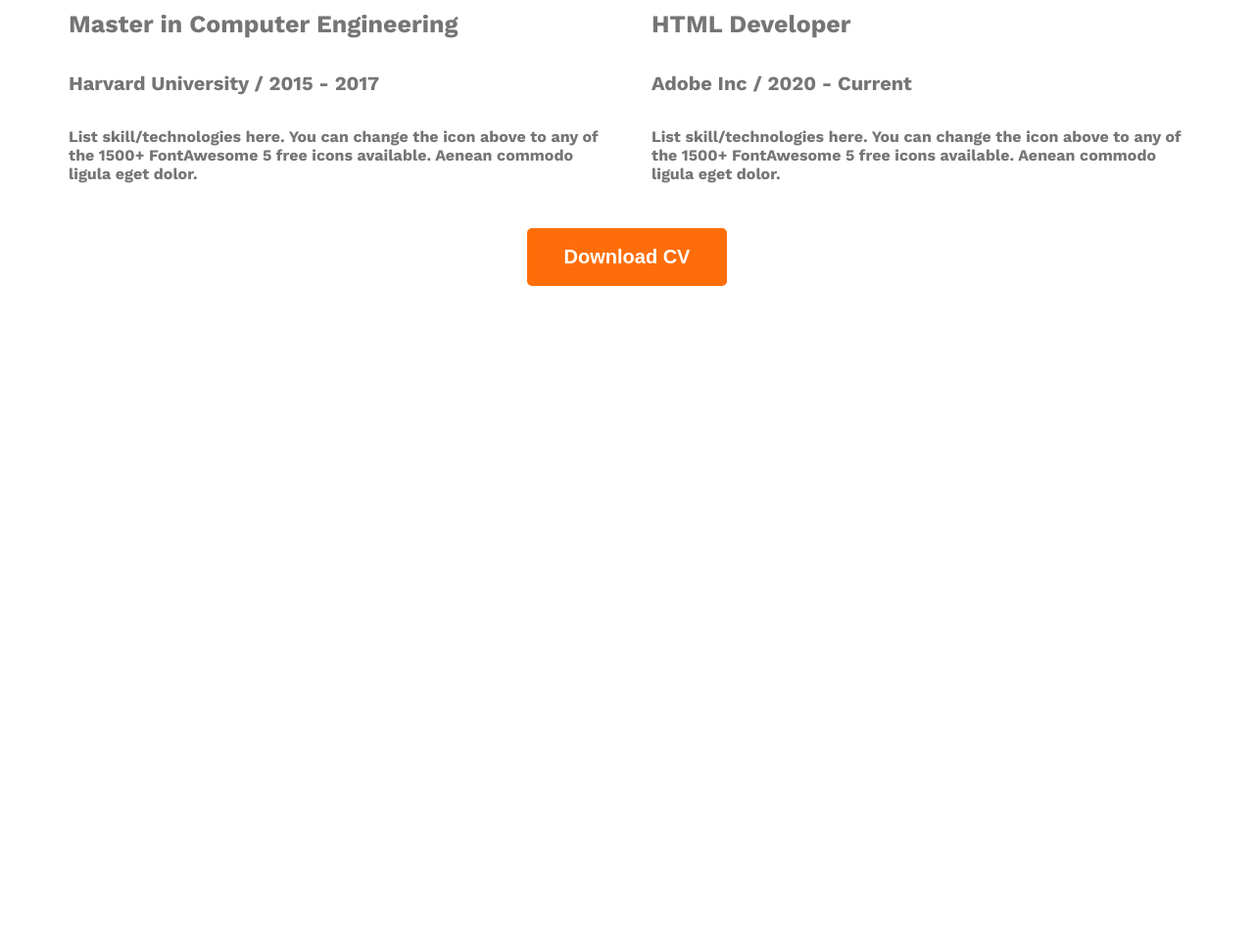
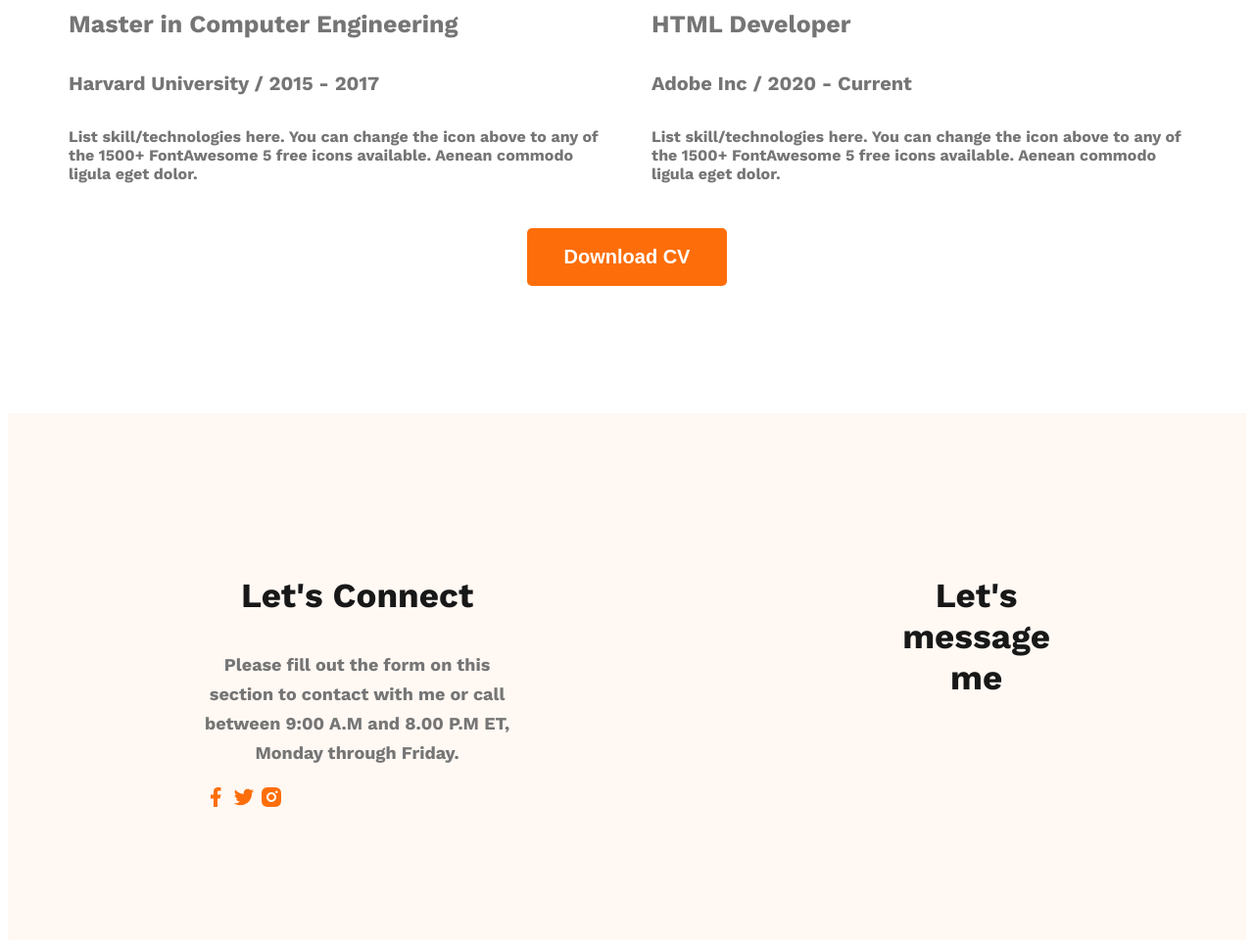
Before and after one commit to sium2022/webdeveloper-portfolio, a plain HTML site: page index.html in a window 1280 px wide. Shown: the part 3041-4004 px from the top of the page at 98% size. Before the commit the page ends 3341 px from the top, so only its background shows below. Drawn offline with nearby package versions, Linux system fonts and the light colour scheme.

Commit message:
footer start

```diff
--- a/index.html
+++ b/index.html
@@ -150,7 +150,20 @@
     </main>
 
     <footer>
+        <div class="footer-col">
+            <h3 class="section-title">Let's Connect</h3>
+            <p class="section-description">Please fill out the form on this section to contact with me or call between 9:00 A.M and 8.00 P.M ET, Monday through Friday.</p>
+            <div>
+                <a href=""><img src="images/icons/facebook.png" alt=""></a>
+                <a href=""><img src="images/icons/twitter.png" alt=""></a>
+                <a href=""><img src="images/icons/insta.png" alt=""></a>
+            </div>
+        </div>
 
+
+        <div class="footer-col">
+            <h3 class="section-title">Let's message me</h3>
+        </div>
     </footer>
 </body>
 </html>
--- a/styles/portfolio.css
+++ b/styles/portfolio.css
@@ -227,3 +227,14 @@ main {
     text-align: center;
     margin-top: 30px;
 }
+
+
+footer{
+    margin-top: 130px;
+    display: flex;
+    background-color: #FFF8F3;
+}
+
+.footer-col{
+    padding: 130px 200px;
+}
```
